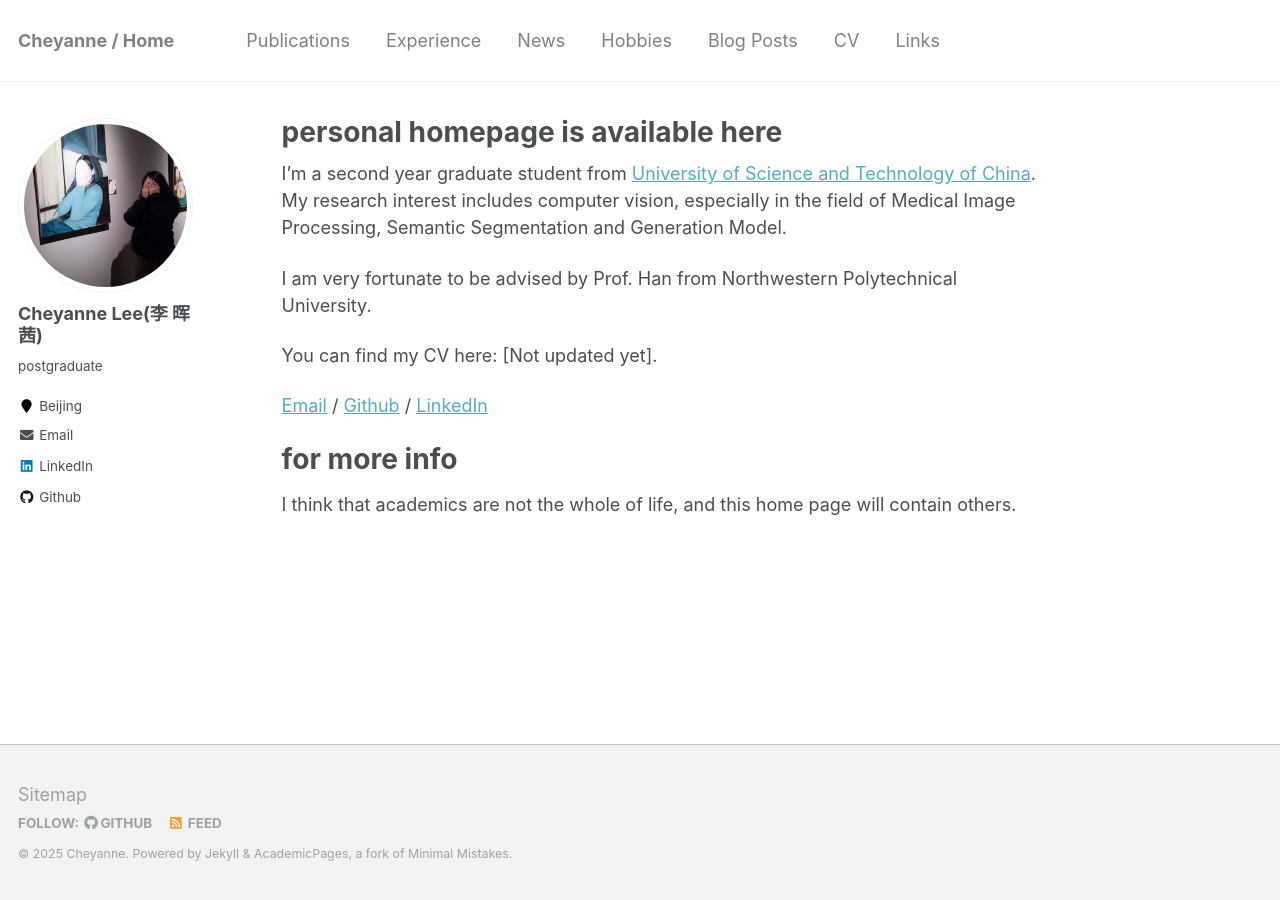
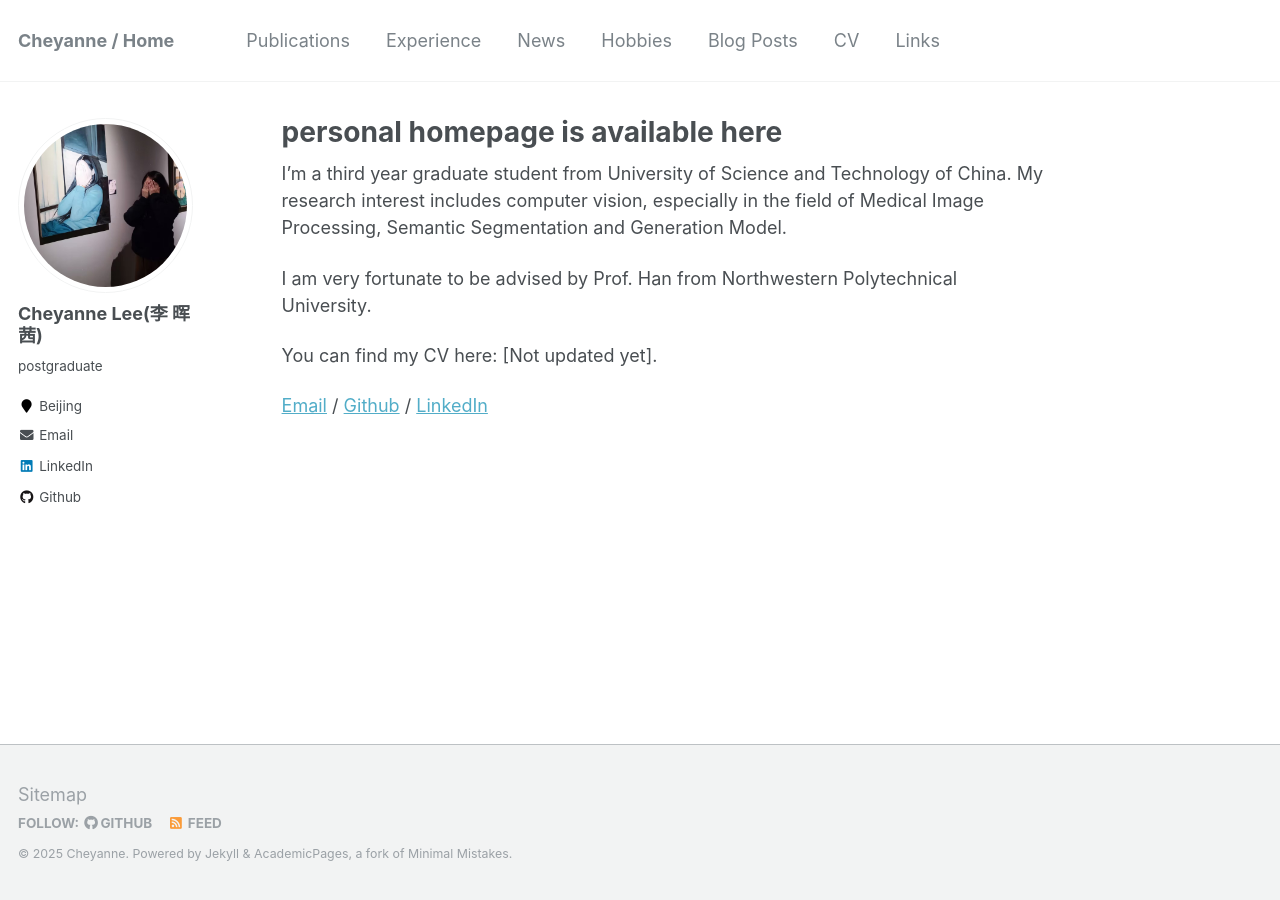
Before and after one commit to HuiqianLi/HuiqianLi.github.io, a Jekyll site: the page built from _pages/about.md, in a window 1280 px wide. Built offline with Jekyll 4.4.1, drawn with Linux system fonts in a browser that asks for light colours.

Commit message:
Update about.md

```diff
--- a/_pages/about.md
+++ b/_pages/about.md
@@ -8,14 +8,10 @@ redirect_from:
   - /about.html
 ---
 
-I'm a second year graduate student from [University of Science and Technology of China](https://www.ustc.edu.cn/). My research interest includes computer vision, especially in the field of  Medical Image Processing, Semantic Segmentation and Generation Model.
+I'm a third year graduate student from University of Science and Technology of China. My research interest includes computer vision, especially in the field of  Medical Image Processing, Semantic Segmentation and Generation Model.
 
 I am very fortunate to be advised by Prof. Han from Northwestern Polytechnical University.
 
 You can find my CV here: [Not updated yet].
 
 [Email](mailto:huiqian@mail.ustc.edu.cn) / [Github](https://github.com/HuiqianLi) / [LinkedIn](https://www.linkedin.com/in/cheyannelee/)
-
-for more info
-======
-I think that academics are not the whole of life, and this home page will contain others.
```
